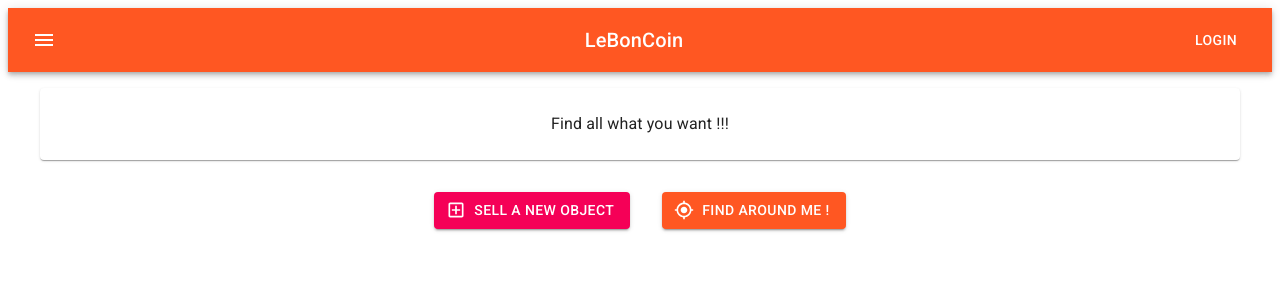
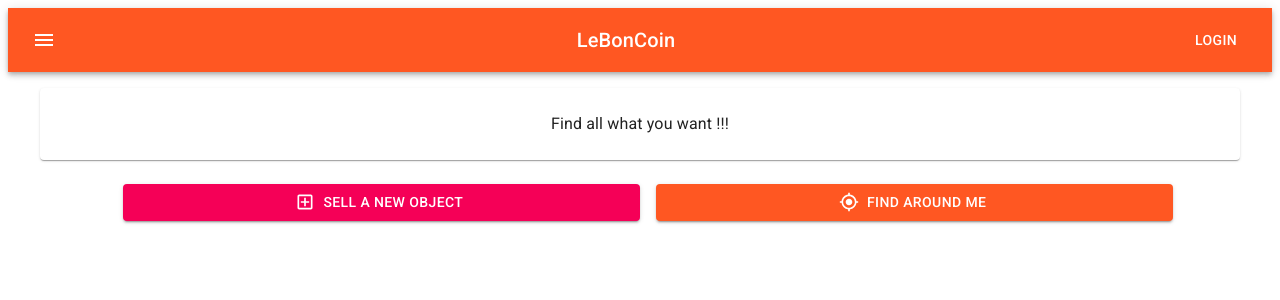
Before and after one commit to yacobrobert/leboncoin-clone, a React (Create React App) app: page / in a window 1280 px wide. Shown: the top 300 px of the page. Built offline with nearby package versions, Linux system fonts and the light colour scheme.

Commit message:
little change 3

```diff
--- a/src/components/Homepage/Buttons.js
+++ b/src/components/Homepage/Buttons.js
@@ -3,33 +3,42 @@ import Button from '@material-ui/core/Button';
 import { makeStyles } from '@material-ui/core/styles';
 import AddBoxOutlinedIcon from '@material-ui/icons/AddBoxOutlined';
 import GpsFixedOutlinedIcon from '@material-ui/icons/GpsFixedOutlined';
-import { Box } from '@material-ui/core';
+import Grid from '@material-ui/core/Grid';
 
 const buttons = (props) => {
     const styles = makeStyles(theme => ({
+        root: {
+            flexGrow: 1,
+        },
         button: {
-            margin: theme.spacing(2),
+            margin: theme.spacing(1),
         }
     }));
 
     const classes = styles();
 
     return (
-        <div>
-            <Box display="flex" justifyContent="center" >
+        <div className={classes.root}>
+            <Grid container direction="row" justify="center" alignItems="center" spacing={2}>
+                <Grid item xs={11} sm={5} align="center">
                     <Button
                         className={classes.button}
                         variant="contained"
                         color="secondary"
+                        fullWidth={true}
                         startIcon={<AddBoxOutlinedIcon />}>Sell a new object
                     </Button>
+                </Grid>
+                <Grid item xs={11} sm={5} align="center">
                     <Button
                         className={classes.button}
                         variant="contained"
                         color="primary"
-                    startIcon={<GpsFixedOutlinedIcon />}>Find around me !
+                        fullWidth={true}
+                        startIcon={<GpsFixedOutlinedIcon />}>Find around me
                     </Button>
-            </Box>
+                </Grid>
+            </Grid>
         </div>
     );
 };
--- a/src/components/Navbar.js
+++ b/src/components/Navbar.js
@@ -10,9 +10,6 @@ import MenuIcon from '@material-ui/icons/Menu';
 const useStyles = makeStyles(theme => ({
   root: {
     flexGrow: 1,
-  },
-  menuButton: {
-    marginRight: theme.spacing(2),
   },
   title: {
     flexGrow: 1,
```
Lines whose indentation alone changed are shown as unchanged.
